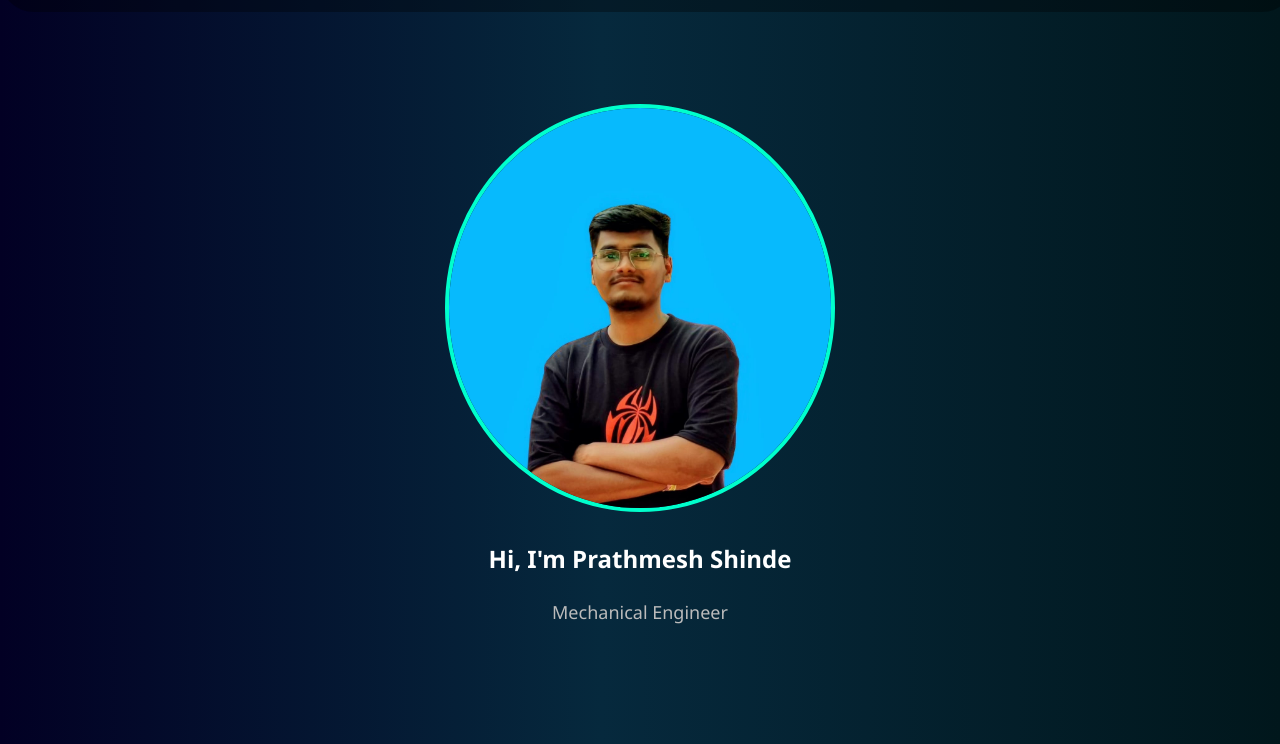
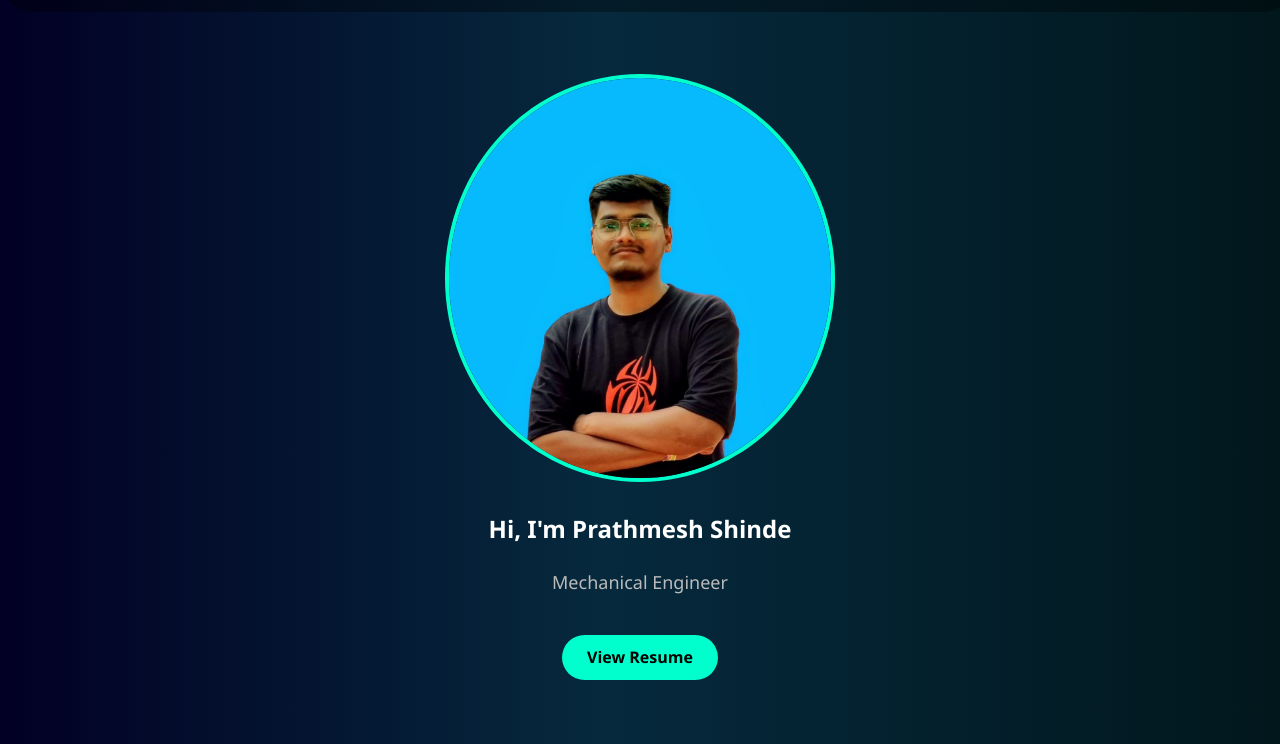
Before and after one commit to prath1214/portfolio, a plain HTML site: page index.html in a window 1280 px wide. Shown: the part 56-800 px from the top of the page. Drawn offline with Linux system fonts and the light colour scheme.

Commit message:
Update index.html

```diff
--- a/index.html
+++ b/index.html
@@ -24,9 +24,14 @@ background: linear-gradient(90deg, rgba(2, 0, 36, 1) 0%, rgba(6, 41, 61, 1) 47%,
 
   <!-- Home -->
   <section id="home" style="padding:80px 40px; text-align:center;">
-    <img src="profile.jpeg" alt="Profile Picture" height="400px" style="border-radius:50%;margin-top: 80px; border:4px solid #00ffcc;">
+    <img src="profile.jpeg" alt="Profile Picture" height="400px" style="border-radius:50%;margin-top: 50px; border:4px solid #00ffcc;">
     <h1 style="color:#ffffff;">Hi, I'm Prathmesh Shinde</h1>
     <p style="font-size:18px; color:#bbb;">Mechanical Engineer</p>
+
+    <!-- Resume Button -->
+    <a href="https://drive.google.com/file/d/1jo6uFKdx6bjSmNW9acgQzbvuIuHTnv3H/view?usp=drive_link" target="_blank" style="display:inline-block; margin-top:20px; padding:10px 25px; background-color:#00ffcc; color:#000; text-decoration:none; font-weight:bold; border-radius:30px;">
+      View Resume
+    </a>
   </section>
 
   <!-- About -->
@@ -98,7 +103,6 @@ background: linear-gradient(90deg, rgba(2, 0, 36, 1) 0%, rgba(6, 41, 61, 1) 47%,
     </div>
   </section>
 
-
   <!-- Education -->
   <section id="education" style="padding:60px 40px;">
     <h2 style="color:#00ffcc;">Education</h2>
```
